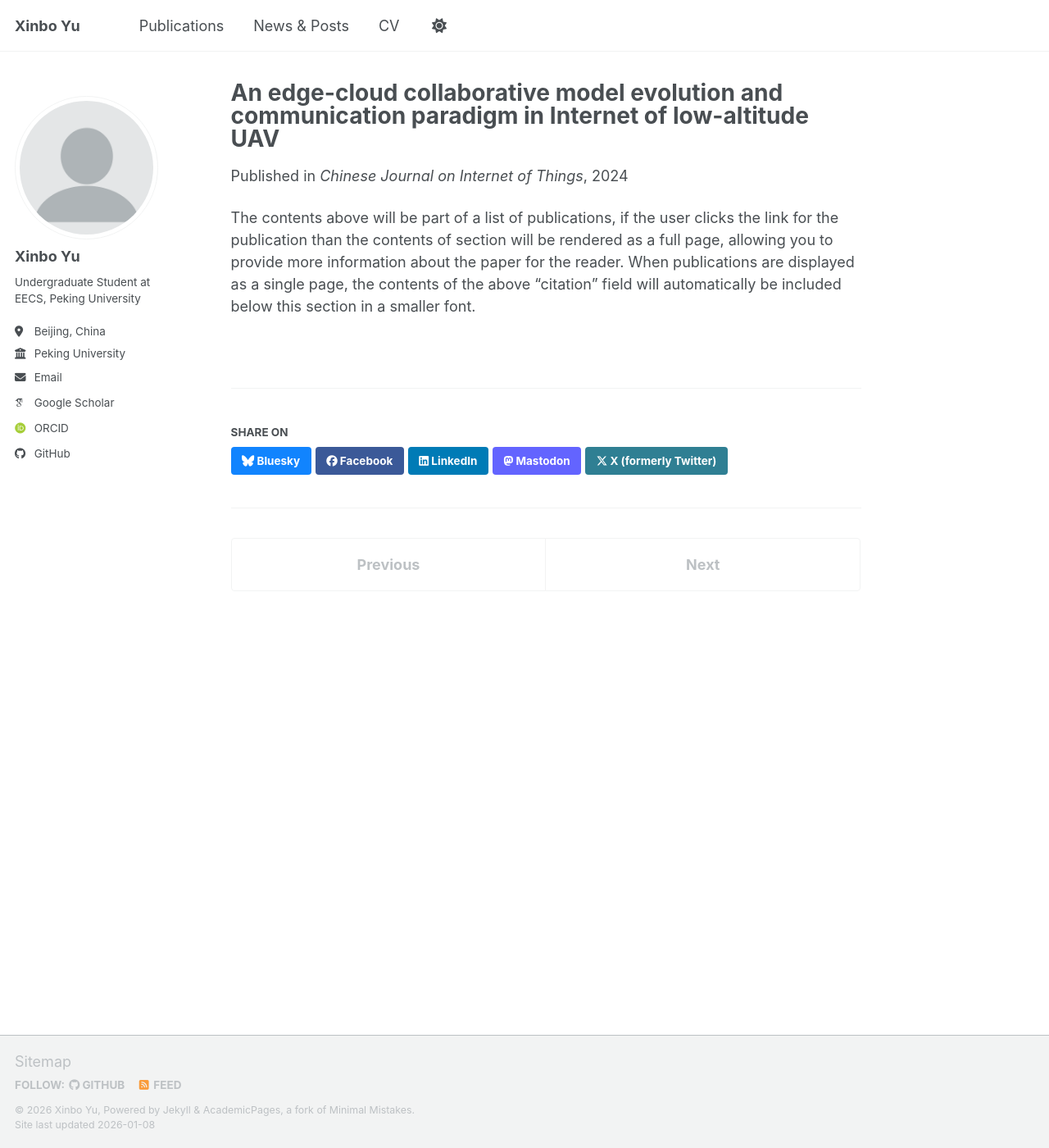
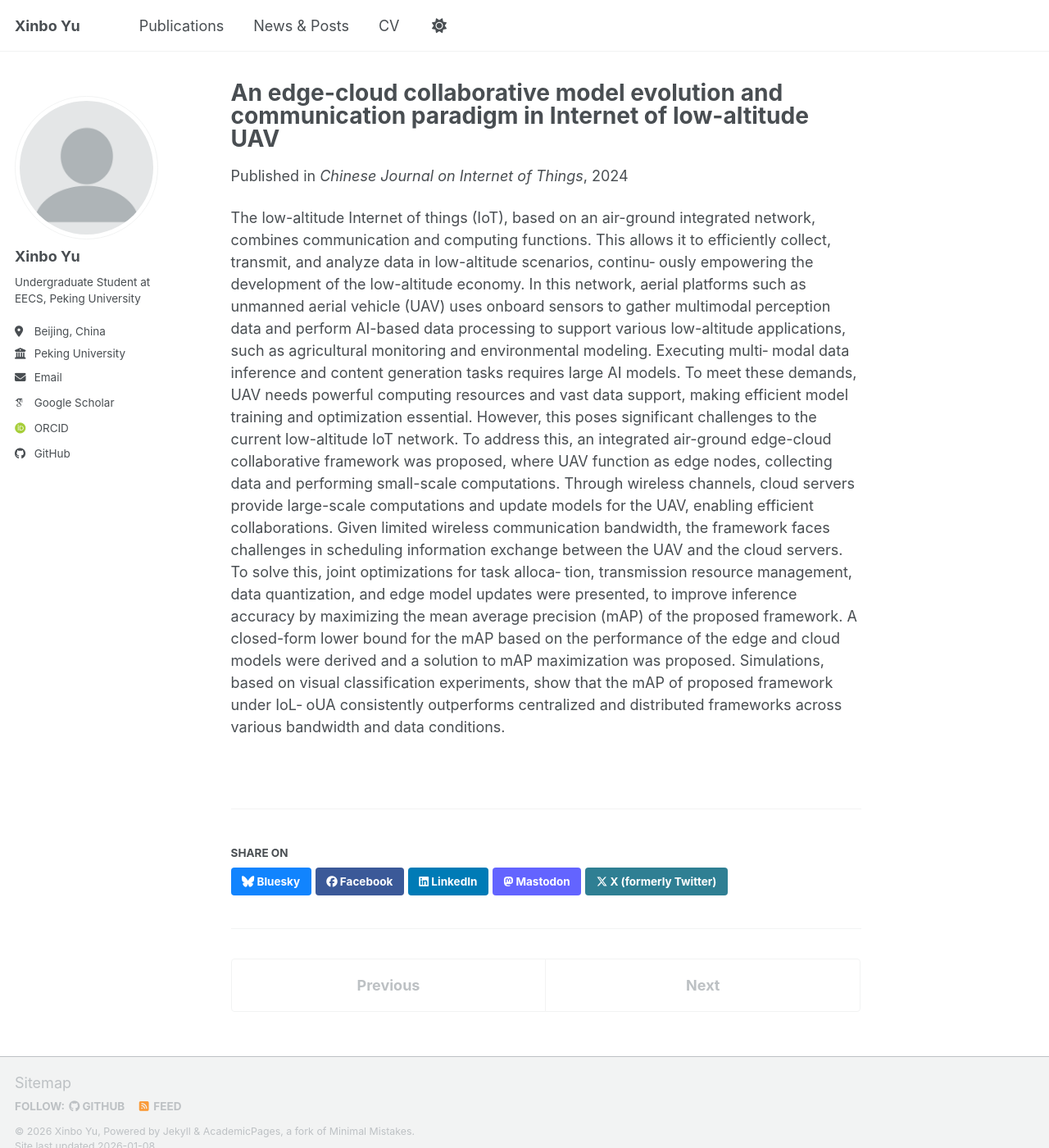
Before and after one commit to ZephyrYolo/ZephyrYolo.github.io, a Jekyll site: the page built from _publications/2024-08-19-wlwxb.md, in a window 1280 px wide and 1400 px high. Shown: the whole window at 82% size. Built offline with Jekyll 4.4.1, drawn with Linux system fonts in a browser that asks for light colours; some web fonts are replaced; a script bundle is joined from its source files by our own code; library files that are not in the unit come from our copies.

Commit message:
Update 2024-08-19-wlwxb.md

```diff
--- a/_publications/2024-08-19-wlwxb.md
+++ b/_publications/2024-08-19-wlwxb.md
@@ -5,7 +5,23 @@ category: manuscripts
 permalink: /publication/2024-08-19-wlwxb
 excerpt: ''
 date: 2024-08-19
+authors: "Xinbo Yu, Shuhang Zhang, Hongliang Zhang"
 venue: 'Chinese Journal on Internet of Things'
 paperurl: 'https://ZephyrYolo.github.io/files/wlwxb1.pdf'
 ---
-The contents above will be part of a list of publications, if the user clicks the link for the publication than the contents of section will be rendered as a full page, allowing you to provide more information about the paper for the reader. When publications are displayed as a single page, the contents of the above "citation" field will automatically be included below this section in a smaller font.
+The low-altitude Internet of things (IoT), based on an air-ground integrated network, combines communication
+and computing functions. This allows it to efficiently collect, transmit, and analyze data in low-altitude scenarios, continu‐
+ously empowering the development of the low-altitude economy. In this network, aerial platforms such as unmanned
+aerial vehicle (UAV) uses onboard sensors to gather multimodal perception data and perform AI-based data processing to
+support various low-altitude applications, such as agricultural monitoring and environmental modeling. Executing multi‐
+modal data inference and content generation tasks requires large AI models. To meet these demands, UAV needs powerful computing resources and vast data support, making efficient model training and optimization essential. However, this
+poses significant challenges to the current low-altitude IoT network. To address this, an integrated air-ground edge-cloud
+collaborative framework was proposed, where UAV function as edge nodes, collecting data and performing small-scale
+computations. Through wireless channels, cloud servers provide large-scale computations and update models for the UAV,
+enabling efficient collaborations. Given limited wireless communication bandwidth, the framework faces challenges in
+scheduling information exchange between the UAV and the cloud servers. To solve this, joint optimizations for task alloca‐
+tion, transmission resource management, data quantization, and edge model updates were presented, to improve inference
+accuracy by maximizing the mean average precision (mAP) of the proposed framework. A closed-form lower bound for
+the mAP based on the performance of the edge and cloud models were derived and a solution to mAP maximization was
+proposed. Simulations, based on visual classification experiments, show that the mAP of proposed framework under IoL‐
+oUA consistently outperforms centralized and distributed frameworks across various bandwidth and data conditions.
```
